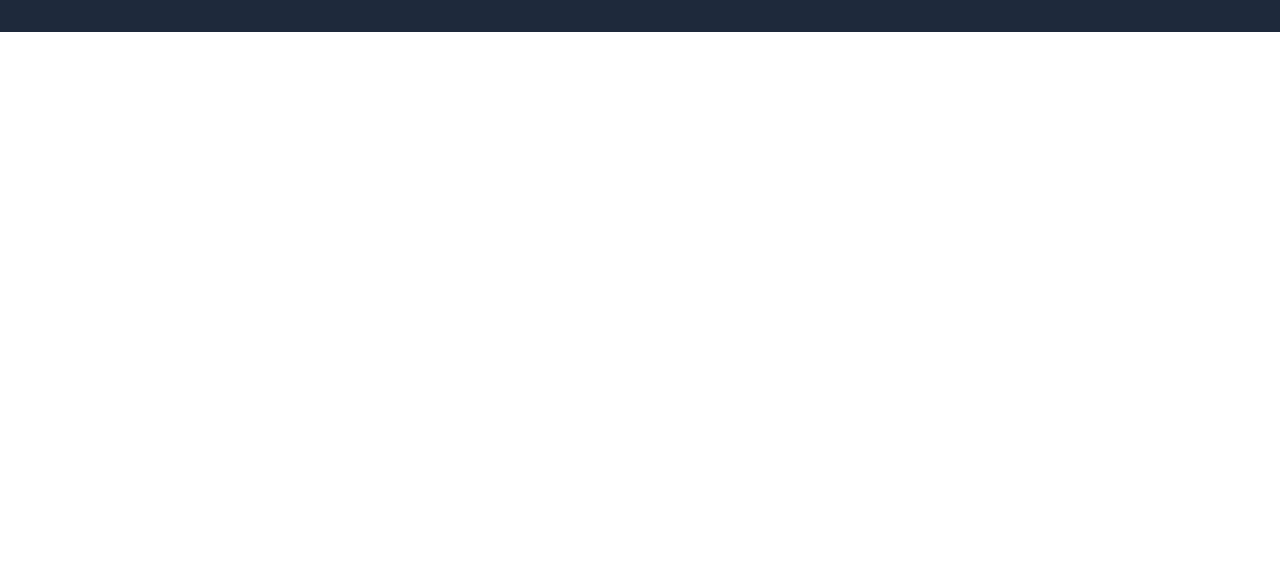
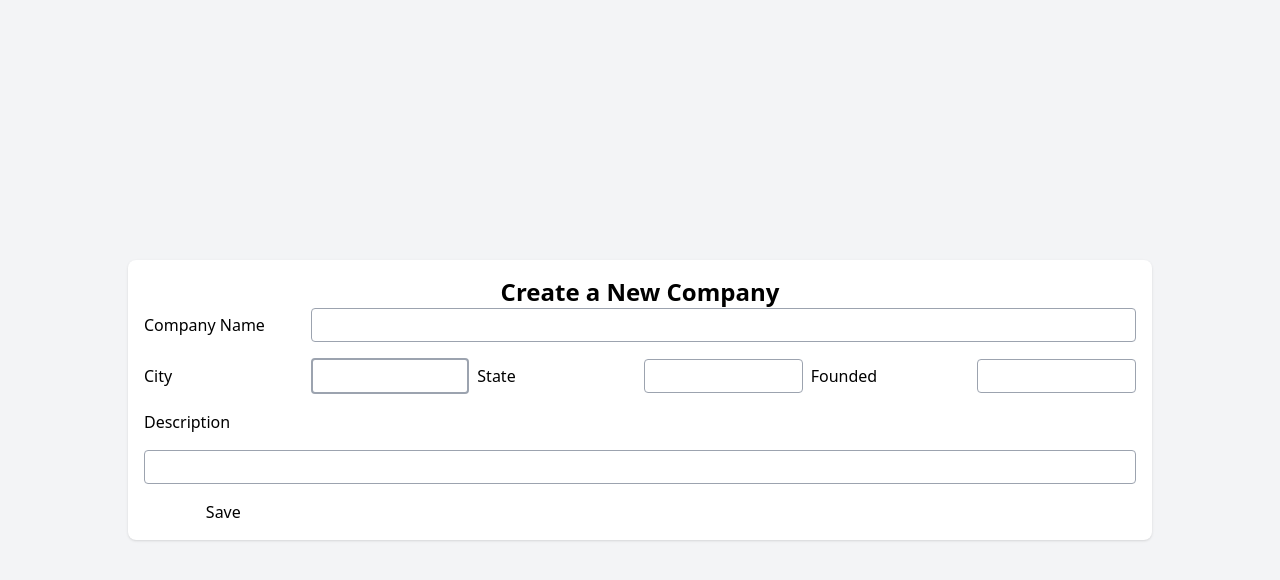
Before and after one commit to thedavidtran/clearbridge, a React (Create React App) app in the folder client/: page /add in a window 1280 px wide. Before the commit this address had no page. Shown: the top 580 px of the page. Built offline with nearby package versions, Linux system fonts and the light colour scheme.

Commit message:
- Add Layout component to reuse for both Company List and Company Create routes - Add CompanyCreate component - Add route to CompanyCreate component - Update navigate for CompanyAddButton to navigate to add route - Mock add on backend to append to mock data array

```diff
--- a/client/src/App.js
+++ b/client/src/App.js
@@ -1,13 +1,18 @@
 import { BrowserRouter, Route, Routes } from "react-router-dom";
 
+import Layout from "./pages/layout/Layout";
 import Company from "./pages/Company/Company";
+import CompanyCreate from "./pages/Company/CompanyCreate";
 
 const App = () => {
   return (
-    <div className="bg-slate-800 p-4 h-max">
+    <div className="h-max">
       <BrowserRouter>
         <Routes>
-          <Route path="/" element={<Company />} />
+          <Route element={<Layout />}>
+            <Route path="/" element={<Company />} />
+            <Route path="/add" element={<CompanyCreate />} />
+          </Route>
         </Routes>
       </BrowserRouter>
     </div>
--- /dev/null
+++ b/client/src/components/ui/Card.jsx
@@ -0,0 +1,13 @@
+const Card = ({ children }) => {
+  return (
+    <div className="flex justify-center items-center min-h-screen bg-gray-100">
+      <div className="max-w-screen-lg w-full">{children}</div>
+    </div>
+  );
+};
+
+Card.Body = ({ children }) => {
+  return <div className="shadow bg-white p-4 rounded-lg">{children}</div>;
+};
+
+export default Card;
--- /dev/null
+++ b/client/src/components/ui/Input.jsx
@@ -0,0 +1,13 @@
+import { forwardRef } from "react";
+
+const Input = forwardRef(({ className, ...rest }, ref) => {
+  return (
+    <input
+      className={`p-1 border border-gray-400 focus:border-blue-500 outline-none rounded ${className}`}
+      {...rest}
+      ref={ref}
+    />
+  );
+});
+
+export default Input;
--- a/client/src/components/ui/Tile.js
+++ b/client/src/components/ui/Tile.js
@@ -17,7 +17,7 @@ const Tile = ({ caption, subCaption, description }) => {
         <h2>{subCaption}</h2>
         <div className="float-right">more...</div>
       </div>
-      <div className="p-2 h-24">
+      <div className="p-2">
         <p>{description}</p>
       </div>
     </div>
--- a/client/src/pages/Company/Company.js
+++ b/client/src/pages/Company/Company.js
@@ -21,7 +21,7 @@ const Company = () => {
   });
 
   return (
-    <div className="container mx-auto bg-white rounded-xl border p-8 m-4">
+    <div className="">
       {isError ? (
         <div>Error occurred: {error.message}</div>
       ) : isLoading ? (
--- a/client/src/pages/Company/CompanyAddButton.js
+++ b/client/src/pages/Company/CompanyAddButton.js
@@ -1,12 +1,15 @@
-const addCompanyHandler = () => {
-  console.log("Add Company Clicked!");
-};
+import { useNavigate } from "react-router-dom";
 
 const CompanyAddButton = () => {
+  const navigateCreateCompany = () => {
+    navigate("/add");
+  };
+
+  const navigate = useNavigate();
   return (
     <button
       className="w-100 rounded-full px-4 py-1 mx-1 items-center bg-slate-400 hover:bg-slate-300"
-      onClick={addCompanyHandler}
+      onClick={navigateCreateCompany}
     >
       <span className="text-white">Add Company</span>
     </button>
--- /dev/null
+++ b/client/src/pages/Company/CompanyCreate.jsx
@@ -0,0 +1,76 @@
+import { useRef } from "react";
+import { useMutation } from "@tanstack/react-query";
+
+import Input from "../../components/ui/Input";
+import { useNavigate } from "react-router-dom";
+
+const CompanyCreate = () => {
+  const navigate = useNavigate();
+
+  const companyMutation = useMutation({
+    mutationFn: async (company) => {
+      await fetch("/companies", {
+        method: "POST",
+        headers: {
+          "Content-Type": "application/json",
+        },
+        body: JSON.stringify(company),
+      });
+    },
+    onSuccess() {
+      navigate("/");
+    },
+  });
+  const companyNameRef = useRef();
+  const cityRef = useRef();
+  const stateRef = useRef();
+  const foundedRef = useRef();
+  const descriptionRef = useRef();
+
+  const submitHandler = async (e) => {
+    e.preventDefault();
+    await companyMutation.mutate({
+      name: companyNameRef.current?.value,
+      location: {
+        city: cityRef.current?.value,
+        state: stateRef.current?.value,
+      },
+      description: descriptionRef.current?.value,
+    });
+  };
+
+  return (
+    <>
+      <h1 className={"text-2xl font-bold text-center"}>Create a New Company</h1>
+      <form
+        onSubmit={submitHandler}
+        className="grid grid-cols-6 gap-x-2 gap-y-4 items-center"
+      >
+        <label htmlFor="companyName">Company Name</label>
+        <Input
+          id="companyName"
+          className="w-full col-span-5"
+          required
+          ref={companyNameRef}
+        />
+        <label htmlFor="city">City</label>
+        <Input id="city" className="border-2" required ref={cityRef} />
+        <label htmlFor="state">State</label>
+        <Input id="state" required ref={stateRef} />
+        <label htmlFor="founded">Founded</label>
+        <Input id="founded" ref={foundedRef} />
+        <label className="col-span-6">Description</label>
+        <Input
+          id="description"
+          className="col-span-6"
+          htmlFor="description"
+          required
+          ref={descriptionRef}
+        />
+        <button>Save</button>
+      </form>
+    </>
+  );
+};
+
+export default CompanyCreate;
--- /dev/null
+++ b/client/src/pages/layout/Layout.jsx
@@ -0,0 +1,14 @@
+import { Outlet } from "react-router-dom";
+import Card from "../../components/ui/Card";
+
+const Layout = () => {
+  return (
+    <Card>
+      <Card.Body>
+        <Outlet />
+      </Card.Body>
+    </Card>
+  );
+};
+
+export default Layout;
```
Also changed, not shown: 1 other file (tests, documents, lock files or other folders).
